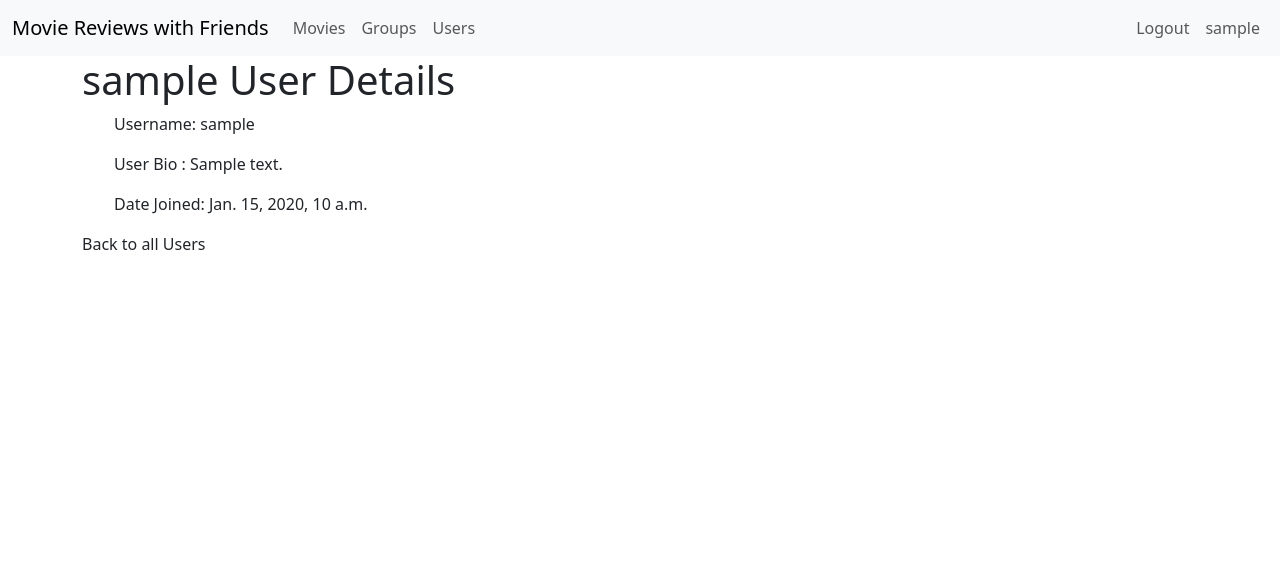
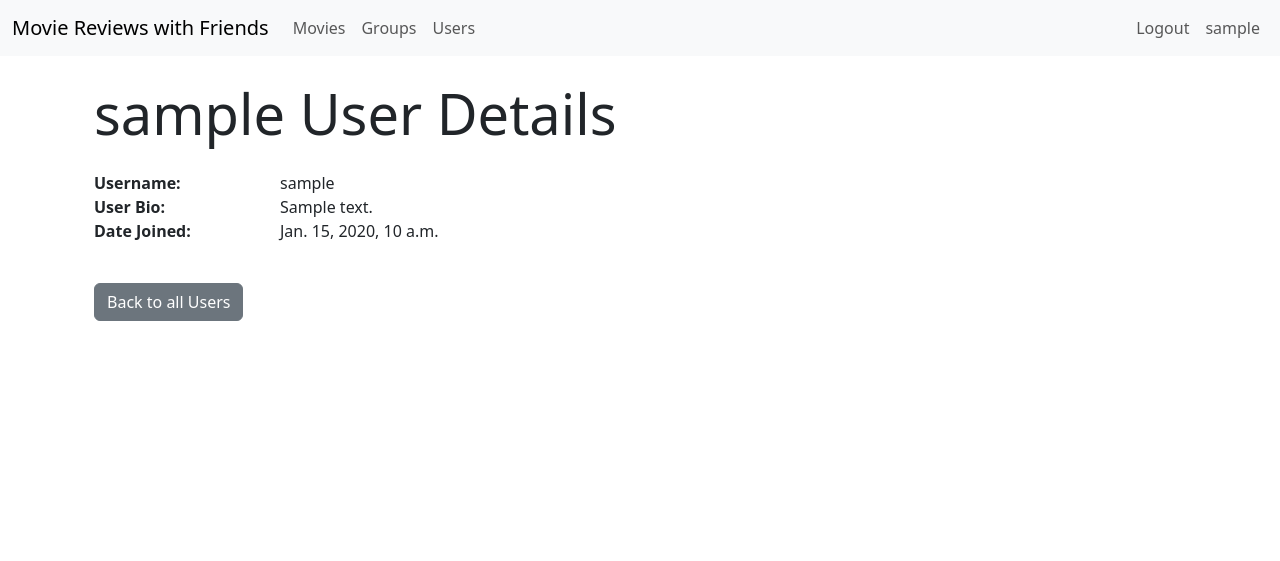
Before and after one commit to NixTS/movie-reviews-with-friends, a Django app: page /users/user_details/1/ in a window 1280 px wide. Shown: the top 561 px of the page. Run offline with Django 4.2, Linux system fonts and the light colour scheme; tables that the repository leaves empty hold one stand-in row (values such as "Sample post"); parts of the project's set-up code (start-up, migrations or seed data) failed here and were passed over.

Commit message:
Style user_details

```diff
--- a/accounts/templates/accounts/user_details.html
+++ b/accounts/templates/accounts/user_details.html
@@ -4,13 +4,33 @@
 
 {% block content %}
 
-<h1>{{ user.username }} User Details</h1>
-<ul>
-    <p>Username: {{ user.username }}</p>
-    <p>User Bio : {{ user.user_bio }}</p>
-    <p>Date Joined: {{ user.date_joined }}</p>
-    </p>
-</ul>
-<a href="{{ back_url }}">Back to all Users</a>
+<div class="container mt-4">
+    <h1 class="text-left display-4 my-4">{{ user.username }} User Details</h1>
+    <div class="row">
+        <div class="col-md-8">
+            <ul class="list-unstyled mb-4">
+                <li>
+                    <div class="row">
+                        <div class="col-md-3"><strong>Username:</strong></div>
+                        <div class="col-md-9">{{ user.username }}</div>
+                    </div>
+                </li>
+                <li>
+                    <div class="row">
+                        <div class="col-md-3"><strong>User Bio:</strong></div>
+                        <div class="col-md-9">{{ user.user_bio }}</div>
+                    </div>
+                </li>
+                <li>
+                    <div class="row">
+                        <div class="col-md-3"><strong>Date Joined:</strong></div>
+                        <div class="col-md-9">{{ user.date_joined }}</div>
+                    </div>
+                </li>
+            </ul>
+        </div>
+    </div>
+    <a href="{{ back_url }}" class="btn btn-secondary mt-3">Back to all Users</a>
+</div>
 
 {% endblock %}
```
